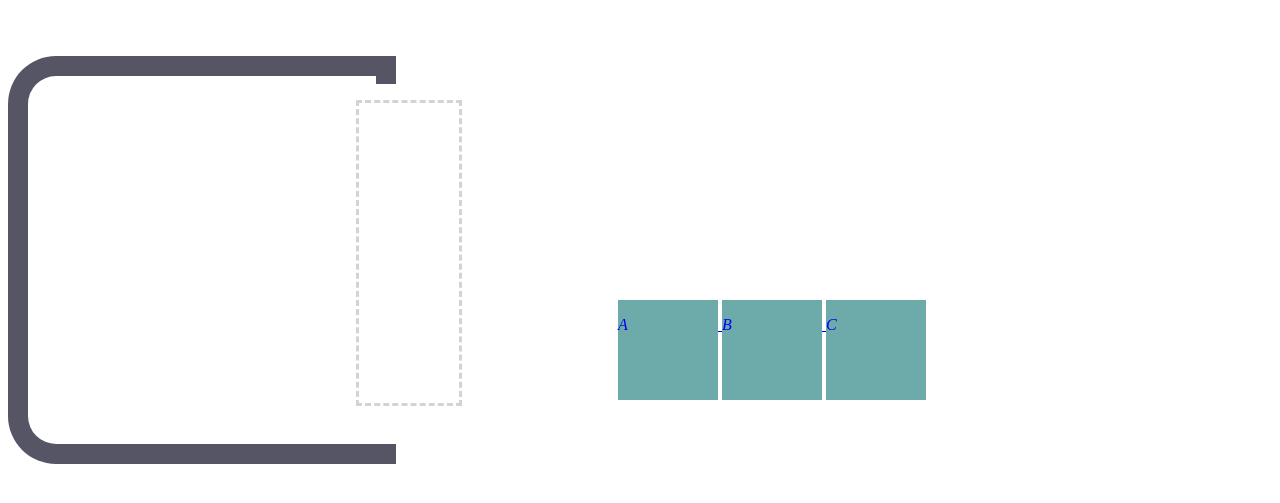
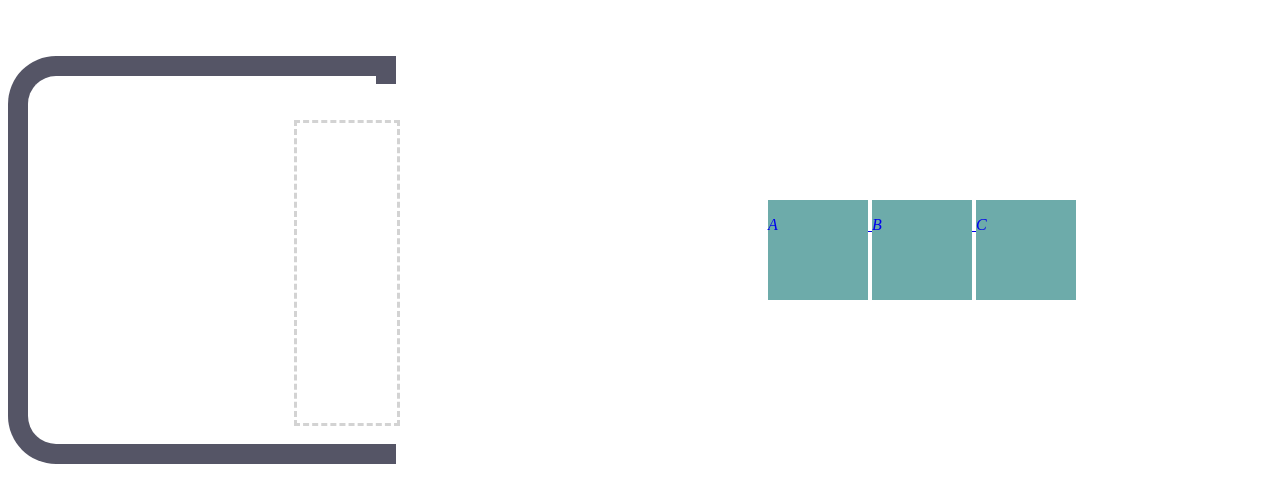
Before and after one commit to MVytautas/game, a plain HTML site: page index.html in a window 1280 px wide. Drawn offline with Linux system fonts and the light colour scheme.

Commit message:
drag func fix

```diff
--- a/style.css
+++ b/style.css
@@ -5,12 +5,12 @@
 }
 
 #puz, #puzz {
-  position:absolute;
-  top:25%;
-  left:20%;
-  transform:rotate(90deg);
-  width:300px;
-  height:var(--height);
+   position:absolute;
+  top:15%;
+  left:23%;/*
+  transform:rotate(90deg); */
+  width:var(--height);
+  height:300px;
   /* border-radius:var(--border-radius); */
   border:3px dashed lightgray;
   white-space:nowrap;
@@ -19,8 +19,8 @@
 #puzz {
   position:absolute;
   top:25%;
-  left:60%;
-  transform:translate(-50%,100%);
+  left:60%; /*
+  transform:translate(-50%,100%); */
   border:0;
 }
 
@@ -65,9 +65,9 @@
   pointer-events:none;
 }
 
-@keyframes allDone {
-  50% { transform:rotate(90deg) scale(1.2); }
-}
+/* @keyframes allDone {
+  50% { transform:translate(-50%,100%) scale(1.2); }
+} */
 
 .letter {
   border-color: #556 !important;
```
